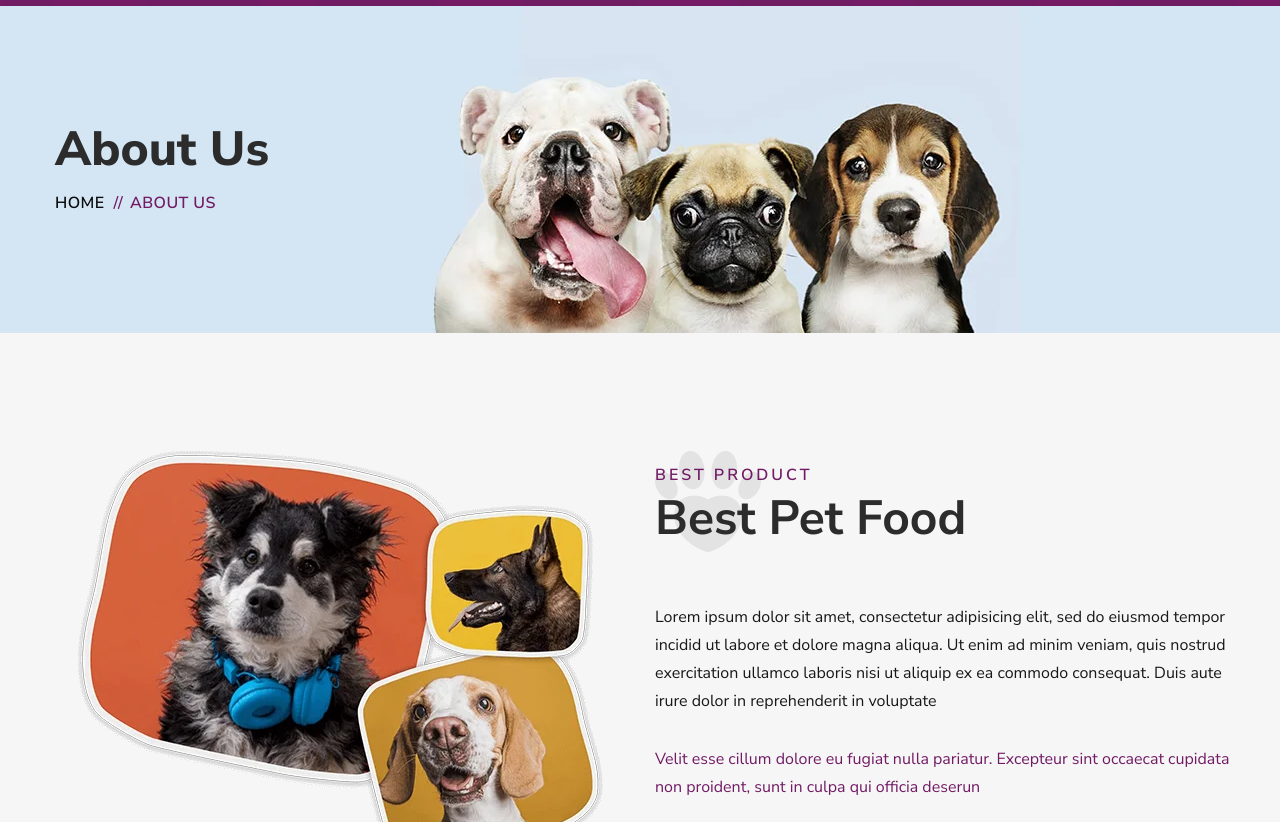
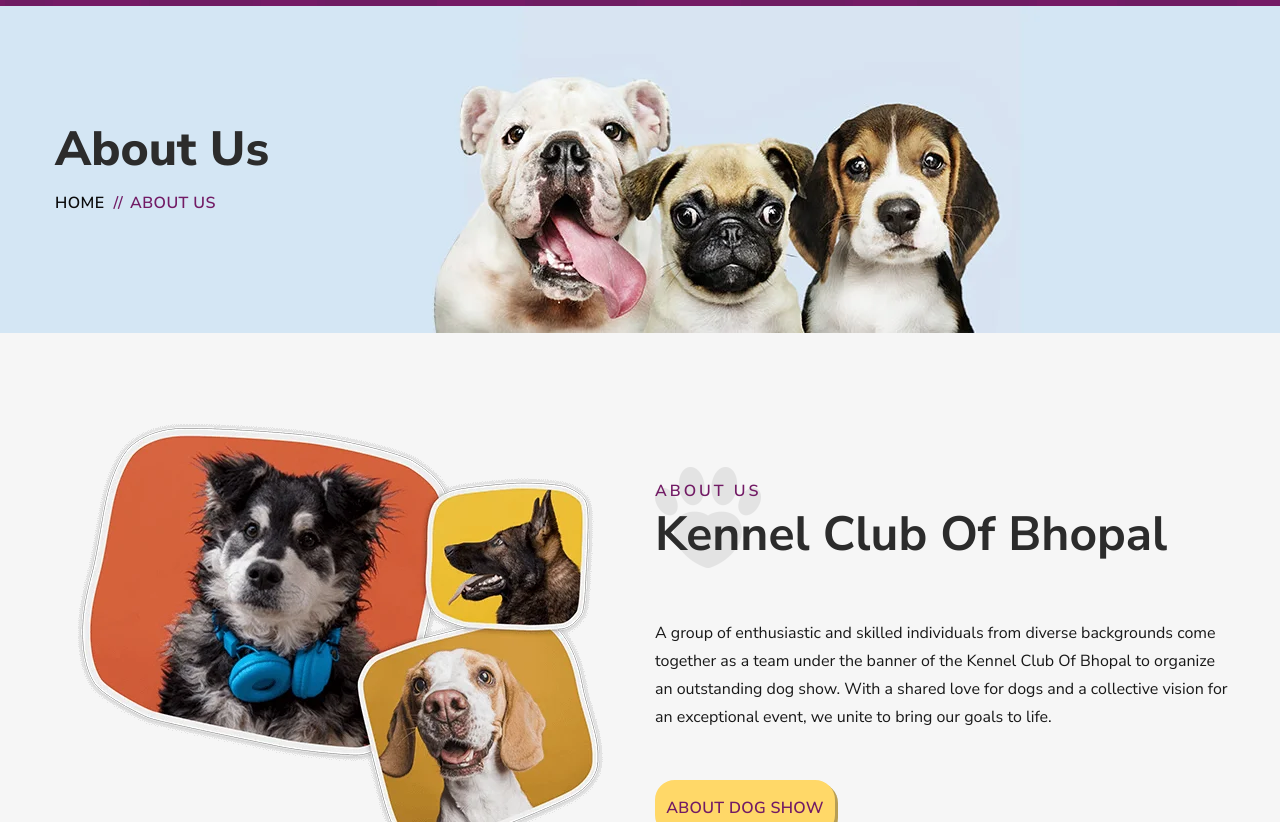
Before and after one commit to developermickey/Kennel-Club-Of-Bhopal, a plain HTML site: page about-us.html in a window 1280 px wide. Shown: the part 130-952 px from the top of the page. Drawn offline with Linux system fonts and the light colour scheme.

Commit message:
code added

```diff
--- a/about-us.html
+++ b/about-us.html
@@ -9,7 +9,7 @@
   <meta name="keywords" content="accessories, digital products, electronic html, modern, products, responsive" />
   <meta name="author" content="hastech" />
 
-  <title>About Us :: Tuime - Animal Food Website Template</title>
+  <title>About Us | Kennel Club Of Bhopal</title>
 
   <!--== Favicon ==-->
   <link rel="shortcut icon" href="assets/img/favicon.ico" type="image/x-icon" />
@@ -205,15 +205,14 @@
               <div class="col-lg-6">
                 <div class="about-content">
                   <div class="section-title shape-left">
-                    <h5 class="sub-title">Best PRODUCT</h5>
-                    <h2 class="title">Best Pet Food</h2>
+                    <h5 class="sub-title">About Us</h5>
+                    <h2 class="title">Kennel Club Of Bhopal</h2>
                   </div>
-                  <p>Lorem ipsum dolor sit amet, consectetur adipisicing elit, sed do eiusmod tempor incidid ut labore
-                    et dolore magna aliqua. Ut enim ad minim veniam, quis nostrud exercitation ullamco laboris nisi ut
-                    aliquip ex ea commodo consequat. Duis aute irure dolor in reprehenderit in voluptate</p>
-                  <p class="text-color-theme">Velit esse cillum dolore eu fugiat nulla pariatur. Excepteur sint occaecat
-                    cupidata non proident, sunt in culpa qui officia deserun</p>
-                  <a class="btn-theme" href="shop.html">Shop Now</a>
+                  <p>A group of enthusiastic and skilled individuals from diverse backgrounds come together as a team
+                    under the banner of the Kennel Club Of Bhopal to organize an outstanding dog show. With a shared
+                    love for dogs and a collective vision for an exceptional event, we unite to bring our goals to
+                    life. </p>
+                  <a class="btn-theme" href="shop.html">About Dog Show</a>
                 </div>
               </div>
             </div>
@@ -530,8 +529,9 @@
             <div class="col-md-6 col-lg-3">
               <div class="widget-item widget-about">
                 <h4 class="widget-title">About Us</h4>
-                <p class="desc">Lorem ipsum dolor sit amet, consectel adipisicing elit, sed do eiusmod temp incidid ut
-                  labore et dolo</p>
+                <p class="desc">The Kennel Club of Bhopal is organizing their prestigious KCI dog show on 11th feb 2024
+                  in Bhopal The previous KCB shows were attended by a large number of exhibitors and even this time
+                  our show will be attended by leading breed enthusiasts and dog lovers from all over the country.</p>
                 <div class="social-icons">
                   <a href="https://www.facebook.com/" target="_blank" rel="noopener"><i class="fa fa-facebook"></i></a>
                   <a href="https://dribbble.com/" target="_blank" rel="noopener"><i class="fa fa-dribbble"></i></a>
@@ -625,8 +625,7 @@
           <div class="row">
             <div class="col-12">
               <div class="footer-bottom-content">
-                <p class="copyright">© 2021 Tuime. Made with <i class="fa fa-heart"></i> by <a target="_blank"
-                    href="https://themeforest.net/user/codecarnival">Codecarnival.</a></p>
+                <p class="copyright">© 2024 Kennel Club Of Bhopal.</p>
                 <div class="payment">
                   <a href="account.html"><img src="assets/img/photos/payment.webp" width="192" height="21"
                       alt="Payment Logo"></a>
```
Also changed, not shown: index.html (+4 -4 lines).
